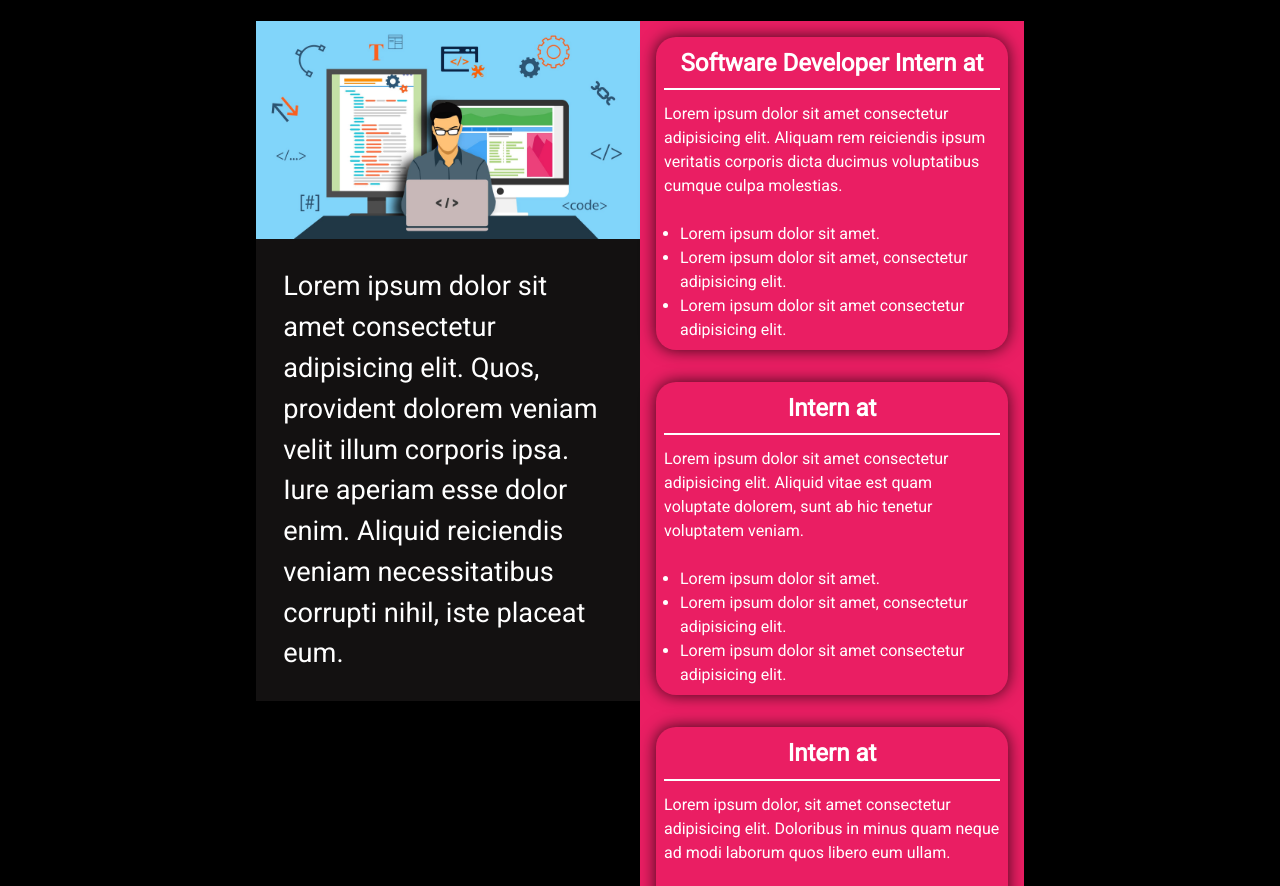
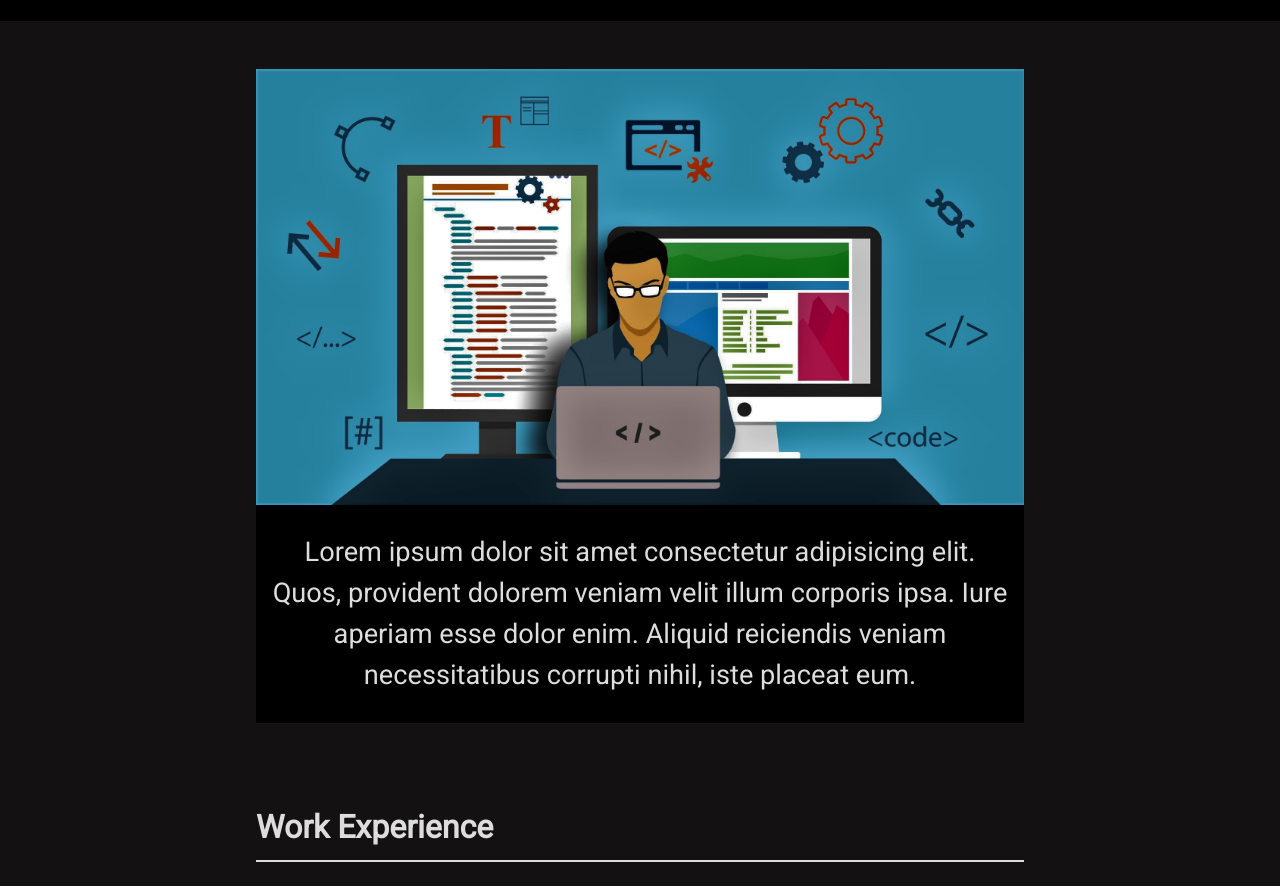
Before and after one commit to julianvazq/INST377_git, a plain HTML site: page Resume Page/index.html in a window 1280 px wide. Shown: the part 91-977 px from the top of the page. Drawn offline with Linux system fonts and the light colour scheme.

Commit message:
Change overall layout

```diff
--- a/Resume Page/css/style.css
+++ b/Resume Page/css/style.css
@@ -6,8 +6,9 @@
 
 body {
     font-family: 'Roboto', sans-serif;
-    background-color: black;
     line-height: 1.5;
+    color: #DDDDDD;
+    background-color: rgb(19, 17, 17);
 }
 
 img {
@@ -22,53 +23,73 @@ img {
 }
 
 h1 {
-    color: white;
+    color: #DDDDDD;
     text-transform: uppercase;
     letter-spacing: 10px;
 }
 
 #container {
     width: 60%;
-    margin: auto;
-    color: white;
+    margin: 0 auto;
+    padding-top: 3em;
     display: flex;
+    flex-direction: column;
     align-items: start;
 }
 
 #container__career {
-    width: 50%;
-    background-color: rgb(19, 17, 17);
+    margin-bottom: 5em;
 }
 
 #goals-text {
-    padding: 1em;
+    padding: 1em 0.5em;
     font-size: 1.7rem;
+    background-color: black;
+    text-align: center;
 }
 
-#container__work {
+/* #container__work {
     display: flex;
     flex-direction: column;
     justify-content: space-evenly;
-    background-color: #ea1e63;
-    width: 50%;
+} */
+
+.work-experience-title {
+    font-size: 2rem;
+    margin-bottom: 3em;
+    padding-bottom: 0.3em;
+    border-bottom: 2px #DDDDDD solid;
 }
 
 .container__work__item {
-    margin: 1em;
-    padding: 0.5em;
+    margin: 2em 1em 6em 1em;
+    padding: 2em 5em;
+    box-shadow: 0 14px 28px rgba(0,0,0,0.25), 0 10px 10px rgba(0,0,0,0.22);
+    border-radius: 20px;
+    background-color: #DDDDDD;
+    color: black;
+}
+
+.container__work__item h2 {
     display: flex;
-    flex-direction: column;
-    box-shadow: 0px 0px 16px 0px rgba(0,0,0,0.75);
+    justify-content: center;
+    align-items: center;
+    position: relative;
+    height: 3em;
+    text-align: center;
+    box-shadow: 0px 0px 10px 0px black;
+    top: -65px;
+    background-color: black;
+    color: #DDDDDD;
     border-radius: 20px;
 }
 
-article h2 {
-    text-align: center;
-    margin-bottom: 0.5em;
-    padding-bottom: 0.3em;
-    border-bottom: 2px solid white;
+.work__item__content {
+    margin-top: -2em;
+    font-size: 1.2rem;
 }
 
-article ul {
-    margin: 1.5em 0 0 1em;
+.work__item__content p {
+    margin-bottom: 1.5em;
+    font-style: italic;
 }
--- a/Resume Page/index.html
+++ b/Resume Page/index.html
@@ -7,7 +7,7 @@
     <meta http-equiv="X-UA-Compatible" content="ie=edge">
     <link rel="stylesheet" href="css/style.css">
     <link href="https://fonts.googleapis.com/css?family=Roboto&display=swap" rel="stylesheet">
-    <title>Resume Page</title>
+    <title>Julian Vazquez | Resume</title>
 </head>
 
 <body>
@@ -19,45 +19,55 @@
 
     <div id="container">
         <div id="container__career">
-            <img src="images/web-developer.jpg" alt="Web Developer.">
+            <img src="images/web-developer-edit.jpg" alt="Web Developer.">
             <p id="goals-text">Lorem ipsum dolor sit amet consectetur adipisicing elit. Quos, provident dolorem
                 veniam velit illum
-                corporis ipsa. Iure aperiam esse dolor enim. Aliquid reiciendis veniam necessitatibus corrupti nihil,
+                corporis ipsa. Iure aperiam esse dolor enim. Aliquid reiciendis veniam necessitatibus corrupti
+                nihil,
                 iste placeat eum.</p>
             <!-- <img src="images/web-developer-2.png" alt="Web Developer Workplace."> -->
         </div>
         <div id="container__work">
+            <h2 class="work-experience-title">Work Experience</h2>
             <article class="container__work__item">
-                <h2>Software Developer Intern at</h2>
-                <p>Lorem ipsum dolor sit amet consectetur adipisicing elit. Aliquam rem reiciendis ipsum veritatis
-                    corporis dicta ducimus voluptatibus cumque culpa molestias.</p>
-                <ul>
-                    <li>Lorem ipsum dolor sit amet.</li>
-                    <li>Lorem ipsum dolor sit amet, consectetur adipisicing elit.</li>
-                    <li>Lorem ipsum dolor sit amet consectetur adipisicing elit.</li>
-                </ul>
-            </article>
-            <article class="container__work__item">
-                <h2>Intern at</h2>
-                <p>Lorem ipsum dolor sit amet consectetur adipisicing elit. Aliquid vitae est quam voluptate dolorem,
+                <h2>Software Developer Intern at Fake Company #1</h2>
+                <div class="work__item__content">
+                    <p>Lorem ipsum dolor sit amet consectetur adipisicing elit. Aliquid vitae est quam voluptate
+                        dolorem,
                         sunt ab hic tenetur voluptatem veniam.</p>
                     <ul>
                         <li>Lorem ipsum dolor sit amet.</li>
                         <li>Lorem ipsum dolor sit amet, consectetur adipisicing elit.</li>
                         <li>Lorem ipsum dolor sit amet consectetur adipisicing elit.</li>
                     </ul>
+                </div>
             </article>
             <article class="container__work__item">
-                <h2>Intern at</h2>
-                <p>Lorem ipsum dolor, sit amet consectetur adipisicing elit. Doloribus in minus quam neque ad modi
-                    laborum quos libero eum ullam.</p>
+                <h2>UX/UI Designer at Fake Company #2</h2>
+                <div class="work__item__content">
+                    <p>Lorem ipsum dolor sit amet consectetur adipisicing elit. Aliquid vitae est quam voluptate
+                        dolorem,
+                        sunt ab hic tenetur voluptatem veniam.</p>
                     <ul>
                         <li>Lorem ipsum dolor sit amet.</li>
                         <li>Lorem ipsum dolor sit amet, consectetur adipisicing elit.</li>
                         <li>Lorem ipsum dolor sit amet consectetur adipisicing elit.</li>
                     </ul>
+                </div>
             </article>
+            <article class="container__work__item">
+                <h2>Software Engineer at Fake Company #3</h2>
+                <div class="work__item__content">
+                    <p>Lorem ipsum dolor sit amet consectetur adipisicing elit. Aliquid vitae est quam voluptate
+                        dolorem,
+                        sunt ab hic tenetur voluptatem veniam.</p>
+                    <ul>
+                        <li>Lorem ipsum dolor sit amet.</li>
+                        <li>Lorem ipsum dolor sit amet, consectetur adipisicing elit.</li>
+                        <li>Lorem ipsum dolor sit amet consectetur adipisicing elit.</li>
+                    </ul>
                 </div>
+            </article>
         </div>
 </body>
 
```
Also changed, not shown: Resume Page/images/web-developer-edit.jpg (added). Lines whose indentation alone changed are shown as unchanged.
